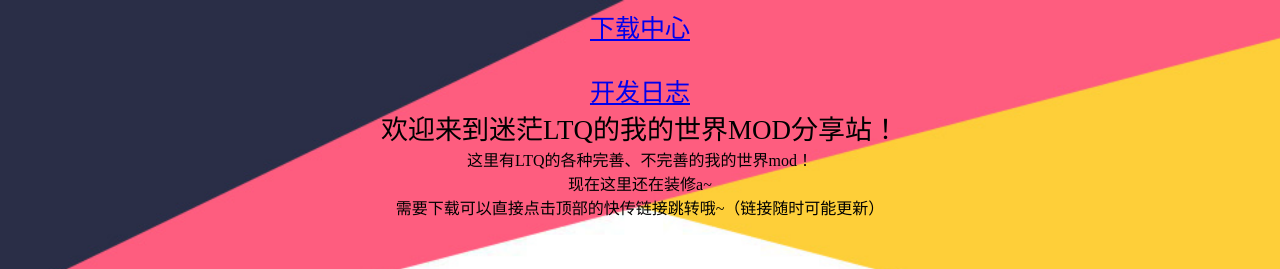
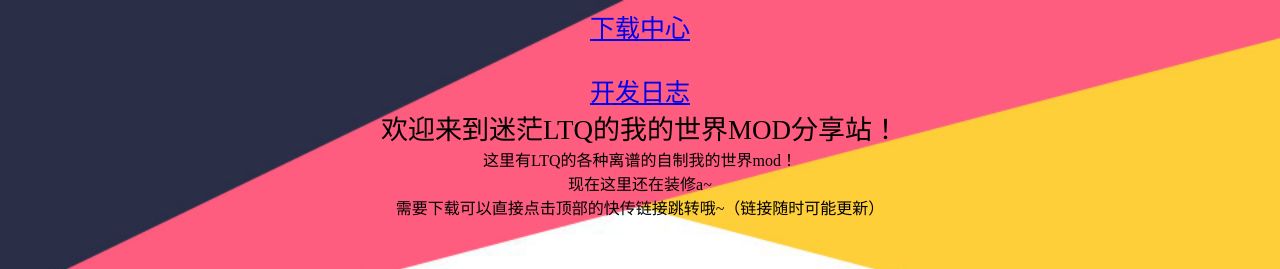
Before and after one commit to litijun/MCMODLTQ, a plain HTML site: page index.html in a window 1280 px wide. Shown: the top 269 px of the page. Drawn offline with Linux system fonts and the light colour scheme.

Commit message:
Update index.html

```diff
--- a/index.html
+++ b/index.html
@@ -61,7 +61,7 @@
 		<div style="font-size:27px">
 			欢迎来到迷茫LTQ的我的世界MOD分享站！
 		</div>
-		这里有LTQ的各种完善、不完善的我的世界mod！
+		这里有LTQ的各种离谱的自制我的世界mod！
 		<br>
 		现在这里还在装修a~
 		<br>
```
